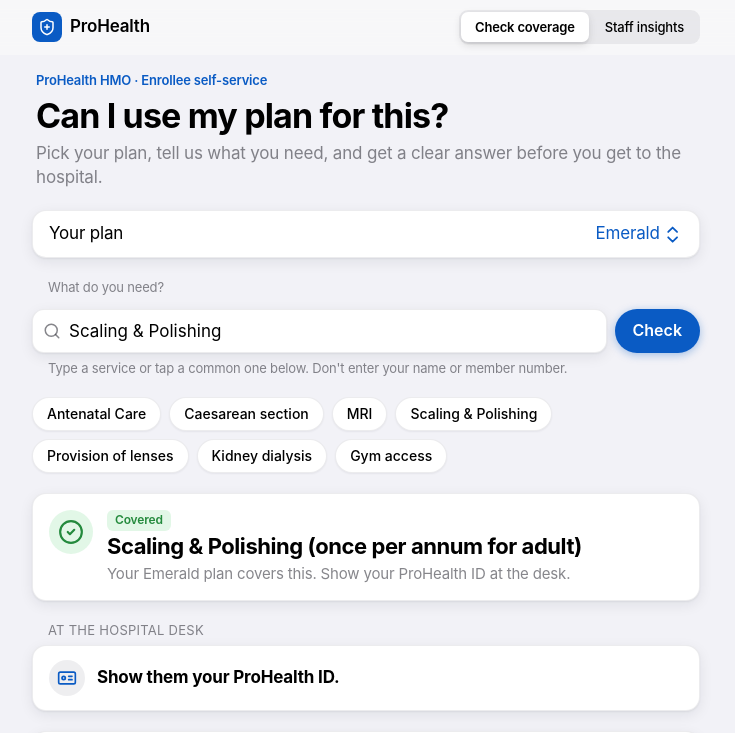
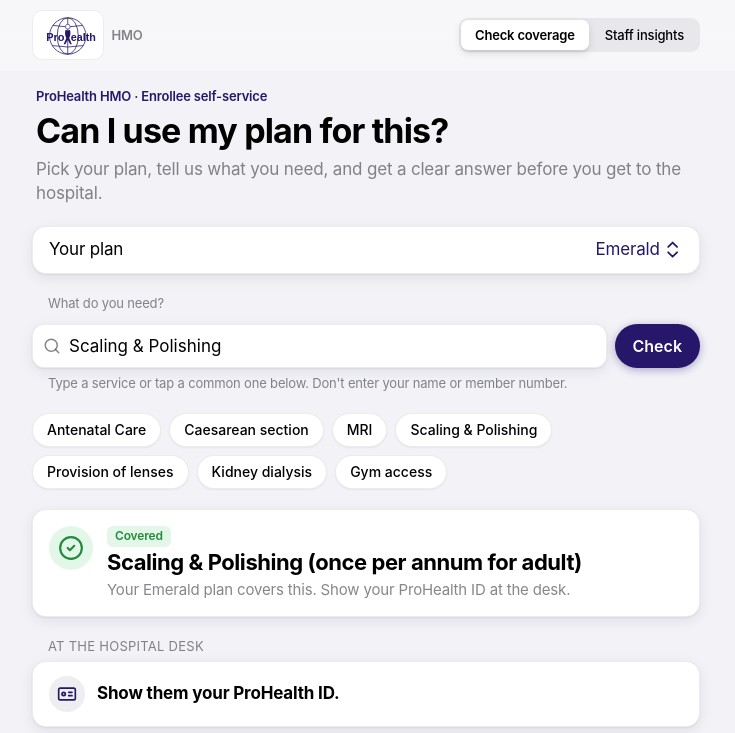
Before and after one commit to justynblaze7-jpg/Prohealth-coverage-api, a website: page index.html in a window 1280 px wide. Shown: the top 733 px of the page, without its empty margins (274-1009 px from the left). Drawn offline with Linux system fonts and the light colour scheme.

Commit message:
Add ProHealth globe logo to the top bar; use the logo's navy as the accent
Co-Authored-By: Claude Opus 5.5 <noreply@anthropic.com>
Claude-Session: https://claude.ai/code/session_01BzeDcoag3RvZyJGYN2EYvZ

```diff
--- a/index.html
+++ b/index.html
@@ -16,7 +16,7 @@
 <style>
 /* Apple-style design: frosted navigation bar, segmented control, inset grouped lists, system type. */
 :root{
-  --tint:#0a5bc4; --tint-press:#084ca4; --on-tint:#fff;
+  --tint:#26176a; --tint-press:#1c1152; --on-tint:#fff;
   --bg:#f2f2f7; --card:#fff; --fill:rgba(118,118,128,.12); --fill-2:rgba(118,118,128,.08);
   --label:#000; --label-2:rgba(60,60,67,.62); --label-3:rgba(60,60,67,.32); --sep:rgba(60,60,67,.18);
   --green:#248a3d; --green-bg:rgba(52,199,89,.14);
@@ -28,7 +28,7 @@
   --font:-apple-system,BlinkMacSystemFont,"SF Pro Text","SF Pro Display","Inter","Segoe UI",Roboto,sans-serif;
 }
 @media (prefers-color-scheme: dark){:root:not([data-theme="light"]){
-  --tint:#5aa7ff; --tint-press:#7cb9ff; --on-tint:#001a3d;
+  --tint:#a99cff; --tint-press:#c2b8ff; --on-tint:#140a45;
   --bg:#000; --card:#1c1c1e; --fill:rgba(118,118,128,.24); --fill-2:rgba(118,118,128,.18);
   --label:#fff; --label-2:rgba(235,235,245,.6); --label-3:rgba(235,235,245,.3); --sep:rgba(84,84,88,.6);
   --green:#30d158; --green-bg:rgba(48,209,88,.18);
@@ -37,7 +37,7 @@
   --gray:#98989d; --gray-bg:rgba(142,142,147,.22);
   --bar:rgba(22,22,24,.78); --raise:0 1px 2px rgba(0,0,0,.5),0 6px 18px rgba(0,0,0,.45); --edge:rgba(255,255,255,.1); --field:#1c1c1e; color-scheme:dark}}
 :root[data-theme="dark"]{
-  --tint:#5aa7ff; --tint-press:#7cb9ff; --on-tint:#001a3d;
+  --tint:#a99cff; --tint-press:#c2b8ff; --on-tint:#140a45;
   --bg:#000; --card:#1c1c1e; --fill:rgba(118,118,128,.24); --fill-2:rgba(118,118,128,.18);
   --label:#fff; --label-2:rgba(235,235,245,.6); --label-3:rgba(235,235,245,.3); --sep:rgba(84,84,88,.6);
   --green:#30d158; --green-bg:rgba(48,209,88,.18);
@@ -63,8 +63,9 @@ body::before{content:"";position:fixed;inset:0 0 auto;height:env(safe-area-inset
 .navbar.scrolled{border-bottom-color:var(--sep)}
 .nav-in{max-width:700px;margin:0 auto;padding-block:10px;padding-left:max(16px,env(safe-area-inset-left,0px));padding-right:max(16px,env(safe-area-inset-right,0px));display:flex;align-items:center;justify-content:space-between;gap:12px}
 .brand{display:flex;align-items:center;gap:8px;font-weight:600;font-size:1.0625rem}
-.brand .logo{width:30px;height:30px;border-radius:8px;background:var(--tint);color:var(--on-tint);display:grid;place-items:center}
-.brand .logo .ic{width:18px;height:18px}
+.brand .logo{height:50px;padding:2px 6px;border-radius:10px;background:#fff;border:1px solid var(--edge);display:grid;place-items:center}
+.brand .logo .phlogo{height:46px;width:auto;display:block}
+.brand .name{font-size:.8125rem;font-weight:600;color:var(--label-2)}
 
 /* Segmented control */
 .segmented{display:flex;background:var(--fill);border-radius:9px;padding:2px;gap:2px}
@@ -194,7 +195,13 @@ footer{font-size:.75rem;line-height:1.5;color:var(--label-2);display:flex;flex-d
 <body>
 <header class="navbar" id="navbar">
   <div class="nav-in">
-    <div class="brand"><span class="logo"><svg class="ic" viewBox="0 0 24 24" aria-hidden="true"><path d="M20 13c0 5-3.5 7.5-7.66 8.95a1 1 0 0 1-.67-.01C7.5 20.5 4 18 4 13V6a1 1 0 0 1 1-1c2 0 4.5-1.2 6.24-2.72a1.17 1.17 0 0 1 1.52 0C14.51 3.81 17 5 19 5a1 1 0 0 1 1 1z"/><path d="M9 12h6"/><path d="M12 9v6"/></svg></span><span class="name">ProHealth</span></div>
+    <div class="brand"><span class="logo"><svg class="phlogo" viewBox="0 0 240 192" role="img" aria-label="ProHealth">
+<g fill="none" stroke="#26176a" stroke-width="3.2"><circle cx="120" cy="96" r="76"/><ellipse cx="120" cy="96" rx="44" ry="76"/><line x1="120" y1="20" x2="120" y2="172"/><path d="M58.0 52 Q120 64 182.0 52"/><path d="M55.4 136 Q120 148 184.6 136"/></g>
+<text x="30" y="118" font-family="Arial, Helvetica, sans-serif" font-size="46" fill="#26176a" textLength="76" lengthAdjust="spacingAndGlyphs">Pro</text>
+<text x="133" y="118" font-family="Arial, Helvetica, sans-serif" font-size="46" fill="#26176a" textLength="104" lengthAdjust="spacingAndGlyphs">ealth</text>
+<path fill="#26176a" d="M111 70 C107 80 108 94 114 104 L103 130 L110 130 L120 112 L130 130 L137 130 L126 104 C132 94 133 80 129 70 C124 74 116 74 111 70 Z"/>
+<circle cx="120" cy="57" r="10" fill="#fff" stroke="#26176a" stroke-width="2.6"/>
+</svg></span><span class="name">HMO</span></div>
     <nav class="segmented" aria-label="Views">
       <a href="#check" id="tab-check">Check coverage</a>
       <a href="#insights" id="tab-insights">Staff insights</a>
```
